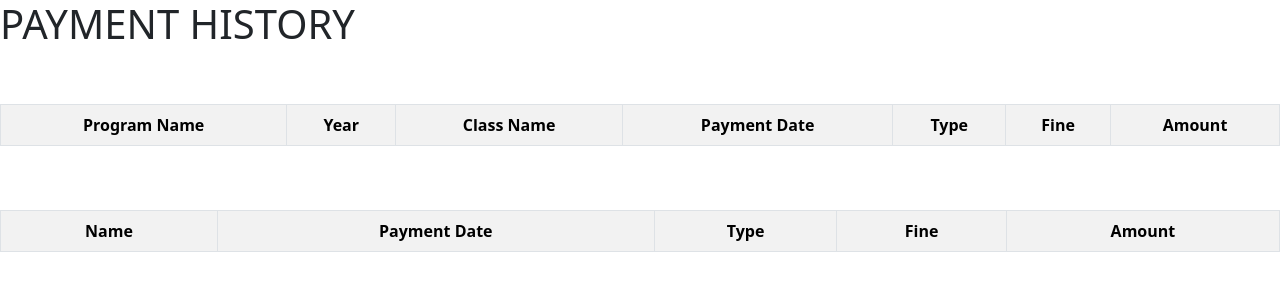
After one commit to TomoriNow/ATTN_FTASAP, a Django app: template main/templates/payment_history.html in a window 1280 px wide. The commit adds this page. Shown: the top 300 px of the page. Run offline with Django 4.2, Linux system fonts and the light colour scheme; the template is opened without the code that fills it, so the values that code supplies are empty; parts of the project's set-up code (start-up, migrations or seed data) failed here and were passed over.

Commit message:
added some html pages

```diff
--- a/main/forms.py
+++ b/main/forms.py
@@ -10,3 +10,9 @@ class CustomUserCreationForm(UserCreationForm):
     class Meta:
         model = AccountUser
         fields = ('email', 'password1', 'password2')
+
+class ChildRegisterForm(UserCreationForm):
+    first_name = forms.CharField(forms.TextInput(attrs={'class': 'form-control', 'placeholder': 'First Name'}), max_length=32, help_text='First name')
+    last_name=forms.CharField(forms.TextInput(attrs={'class': 'form-control', 'placeholder': 'Last Name'}), max_length=32, help_text='Last name')
+    password1=forms.CharField(forms.PasswordInput(attrs={'class': 'form-control', 'placeholder': 'Password'}))
+    password2=forms.CharField(forms.PasswordInput(attrs={'class': 'form-control', 'placeholder': 'Password Again'}))
--- /dev/null
+++ b/main/templates/crud_extracurricular.html
@@ -0,0 +1 @@
+<h1>EXTRACURRICULAR</h1>
--- a/main/templates/login.html
+++ b/main/templates/login.html
@@ -10,4 +10,4 @@
     <br>
     <button type="submit">Login</button>
   </form>
-{% endblock %}
+{% endblock content %}
--- /dev/null
+++ b/main/templates/payment_history.html
@@ -0,0 +1,37 @@
+{% extends 'base.html' %}
+{% block content %}
+<h1>PAYMENT HISTORY</h1>
+<!-- R Payment History (Child’s Perspective) Use Django IF statements -->
+<div class="d-flex align-items-center justify-content-center">
+    <table class="table table-bordered table-striped table-hover mt-5 text-center" style="width: 100%;">
+        <tbody>
+            <th>Program Name</th>
+            <th>Year</th>
+            <th>Class Name</th>
+            <th>Payment Date</th>
+            <th>Type</th>
+            <th>Fine</th>
+            <th>Amount</th>
+            <tr>
+
+            </tr>
+        </tbody>
+    </table>
+</div>
+
+<!-- R Payment History (Admin’s Perspective) Use Django IF statments -->
+<div class="d-flex align-items-center justify-content-center">
+    <table class="table table-bordered table-striped table-hover mt-5 text-center" style="width: 100%;">
+        <tbody>
+            <th>Name</th>
+            <th>Payment Date</th>
+            <th>Type</th>
+            <th>Fine</th>
+            <th>Amount</th>
+            <tr>
+
+            </tr>
+        </tbody>
+    </table>
+</div>
+{% endblock content %}
--- a/merah_biru_daycare/urls.py
+++ b/merah_biru_daycare/urls.py
@@ -15,8 +15,9 @@ Including another URLconf
     2. Add a URL to urlpatterns:  path('blog/', include('blog.urls'))
 """
 from django.contrib import admin
-from django.urls import path
+from django.urls import path, include
 
 urlpatterns = [
     path('admin/', admin.site.urls),
+    path('', include('main.urls')),
 ]
--- /dev/null
+++ b/templates/base.html
@@ -0,0 +1,22 @@
+{% load static %}
+<!DOCTYPE html>
+<html lang="en">
+    <head>
+        {% block meta %}
+        <meta charset="UTF-8" />
+        <meta
+            name="viewport"
+            content="width=device-width, initial-scale=1.0"
+        />
+        {% endblock meta %}
+        <link href="https://cdn.jsdelivr.net/npm/bootstrap@5.3.2/dist/css/bootstrap.min.css" rel="stylesheet" integrity="sha384-T3c6CoIi6uLrA9TneNEoa7RxnatzjcDSCmG1MXxSR1GAsXEV/Dwwykc2MPK8M2HN" crossorigin="anonymous">
+        <script src="https://code.jquery.com/jquery-3.6.0.min.js" integrity="sha384-KyZXEAg3QhqLMpG8r+J4jsl5c9zdLKaUk5Ae5f5b1bw6AUn5f5v8FZJoMxm6f5cH1" crossorigin="anonymous"></script>
+        <script src="https://cdn.jsdelivr.net/npm/@popperjs/core@2.11.8/dist/umd/popper.min.js" integrity="sha384-I7E8VVD/ismYTF4hNIPjVp/Zjvgyol6VFvRkX/vR+Vc4jQkC+hVqc2pM8ODewa9r" crossorigin="anonymous"></script>
+        <script src="https://cdn.jsdelivr.net/npm/bootstrap@5.3.2/dist/js/bootstrap.min.js" integrity="sha384-BBtl+eGJRgqQAUMxJ7pMwbEyER4l1g+O15P+16Ep7Q9Q+zqX6gSbd85u4mG4QzX+" crossorigin="anonymous"></script>
+    </head>
+
+    <body>
+        {% block content %}
+        {% endblock content %}
+    </body>
+</html>
```
Also changed, not shown: main/templates/register_child.html (added, +13 -0 lines), main/templates/base.html (deleted).
